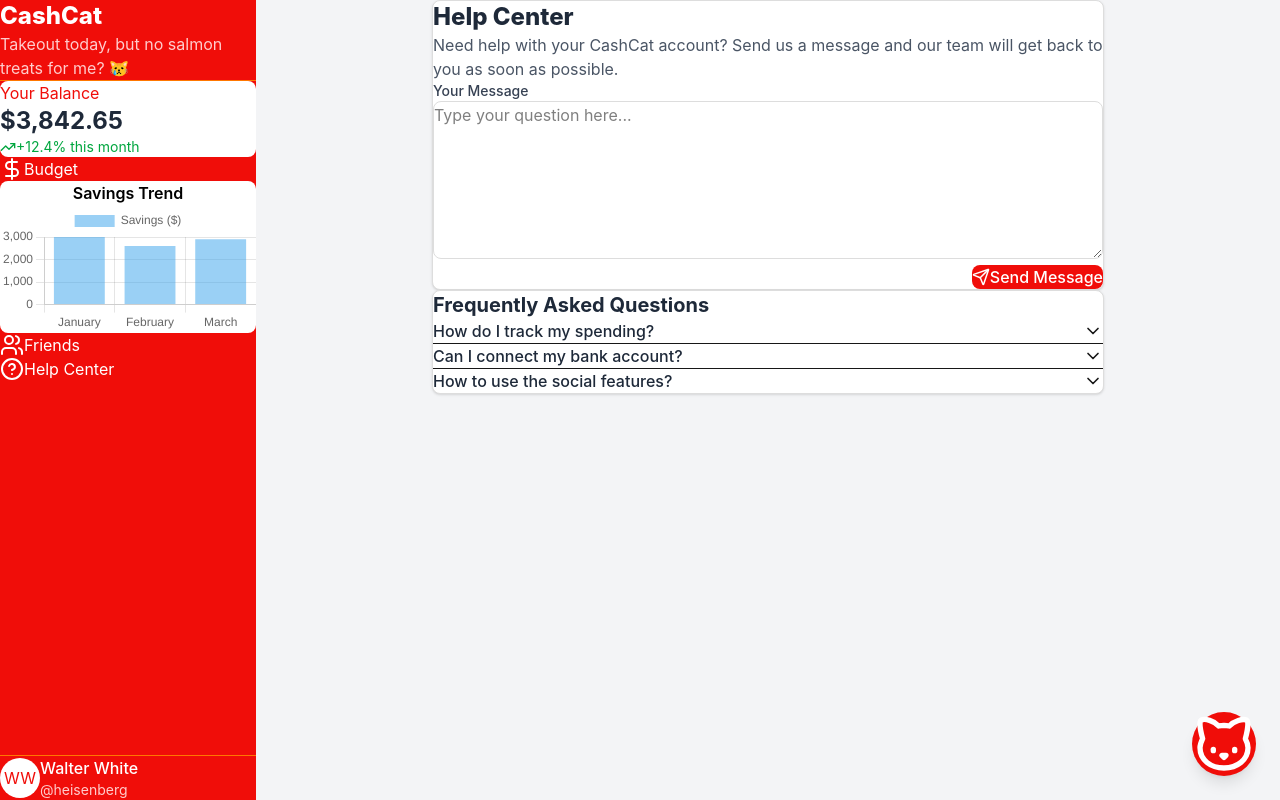
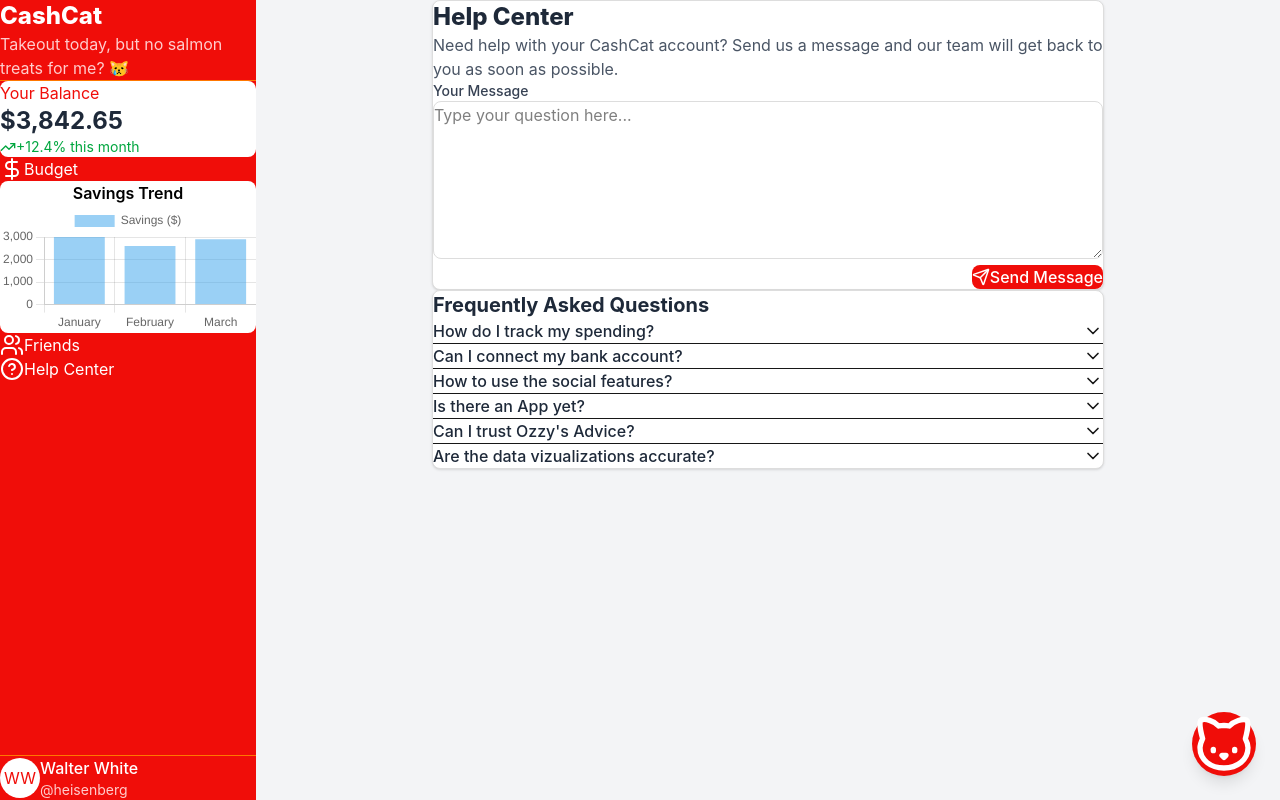
Before and after one commit to jaynopponep/CashCat-HackKnight2025, a Next.js app in the folder frontend/: page /help in a window 1280 px wide. Built offline with nearby package versions, Linux system fonts and the light colour scheme.

Commit message:
added more context to the user help page

```diff
--- a/frontend/src/app/help/page.js
+++ b/frontend/src/app/help/page.js
@@ -67,6 +67,18 @@ export default function HelpPage() {
     {
       question: "How to use the social features?",
       answer: "Share your financial milestones and connect with friends by using the Friends tab."
+    },
+    {
+      question: "Is there an App yet?",
+      answer: "We are currently in progress for building a mobile app of our product!."
+    },
+    {
+      question: "Can I trust Ozzy's Advice?",
+      answer: "Ozzy has been reading and training himself on Financial Literature and Textbooks. His advice isnt perfect, but its a great place to start learning more and planning better!."
+    },
+    {
+      question: "Are the data vizualizations accurate?",
+      answer: "Yes! The data visualizations are done using data in your financial accounts, visualized using ChartJS in order to make them much easier to understand. Our goal is to help users manage and view their finances easier, if you have any possible improvements, let us know!"
     }
   ];
 
```
